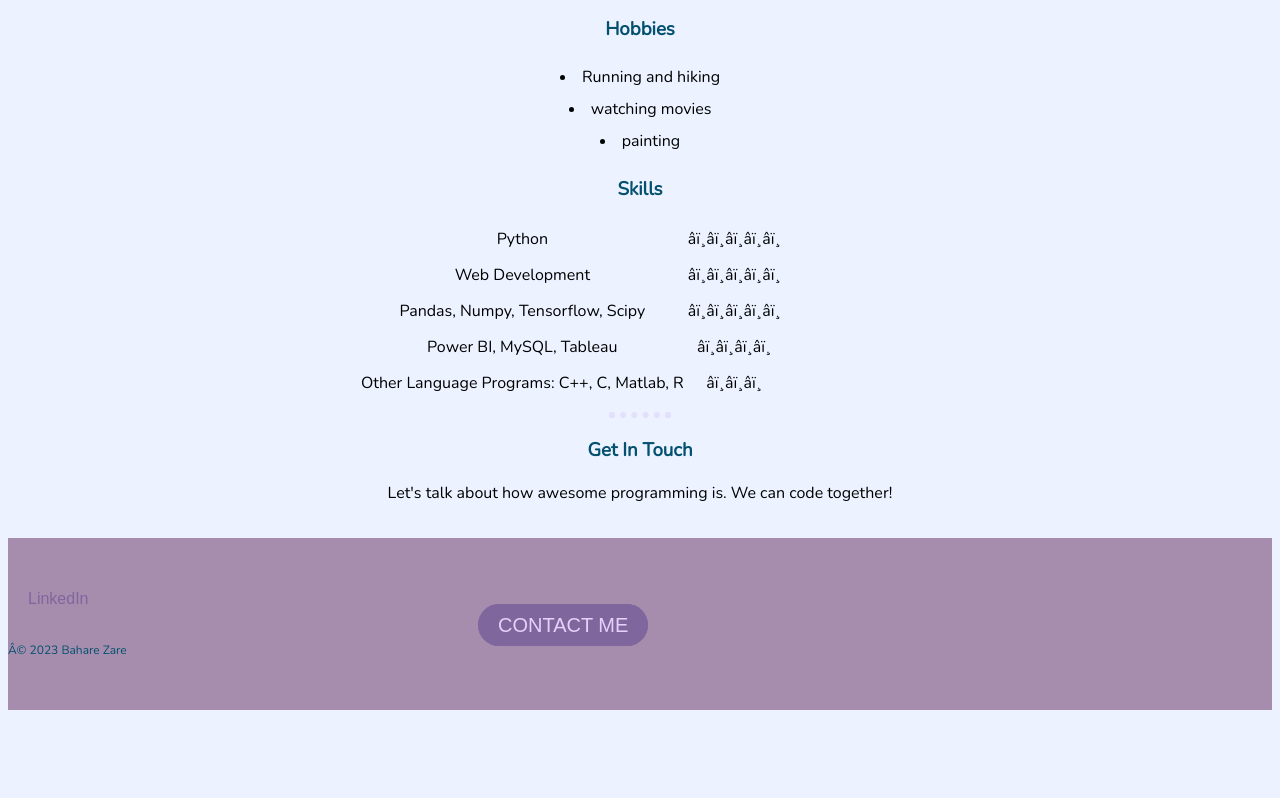
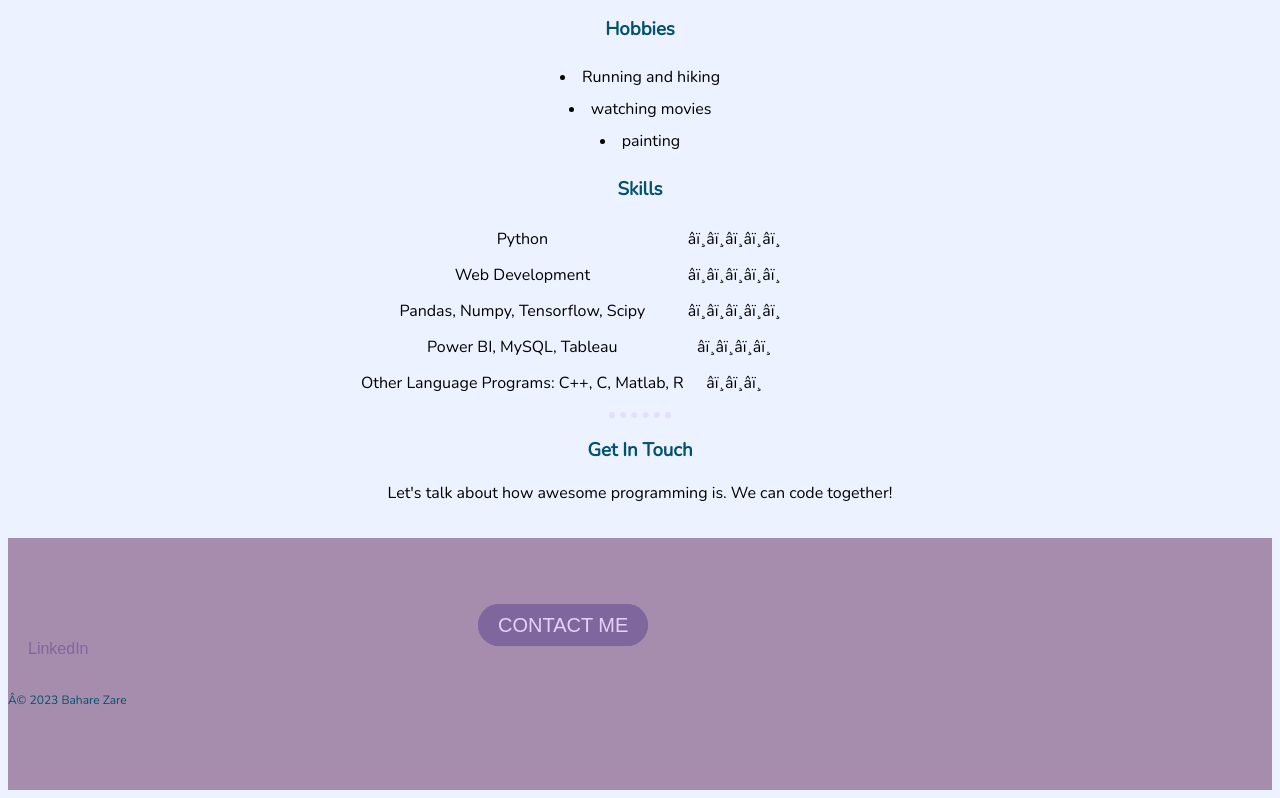
Before and after one commit to baharezare/ImBahareZare.github.io, a plain HTML site: page index.html in a window 1280 px wide. Shown: the part 1003-1801 px from the top of the page. Before the commit the page ends 1721 px from the top, so only its background shows below. Drawn offline with nearby package versions, Linux system fonts and the light colour scheme.

Commit message:
Update styles.css

```diff
--- a/css/styles.css
+++ b/css/styles.css
@@ -87,7 +87,7 @@ a{
 }
 .bottom-container {
     background-color: #A68DAD;
-    padding: 50px 0 20px;
+    padding: 100px 0 50px;
 
 
   }
```
